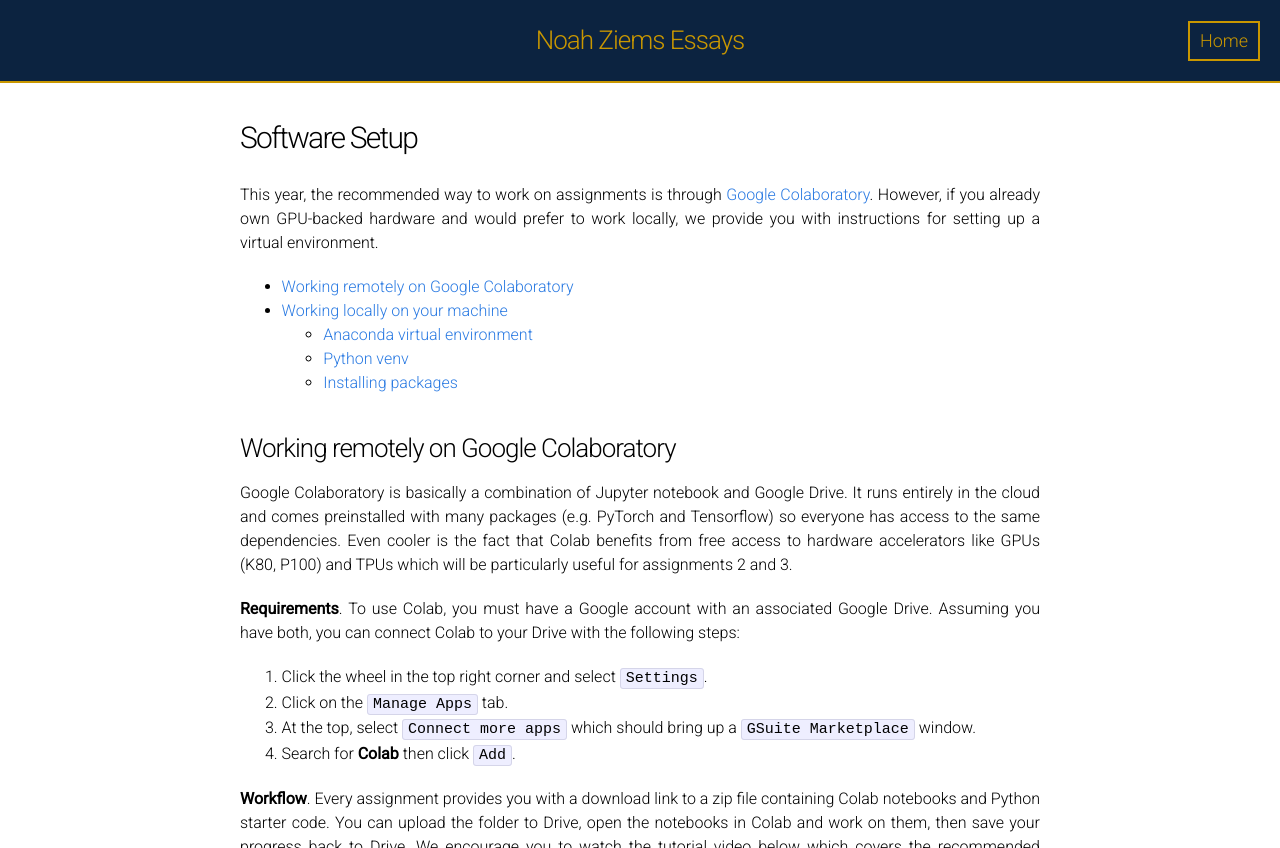
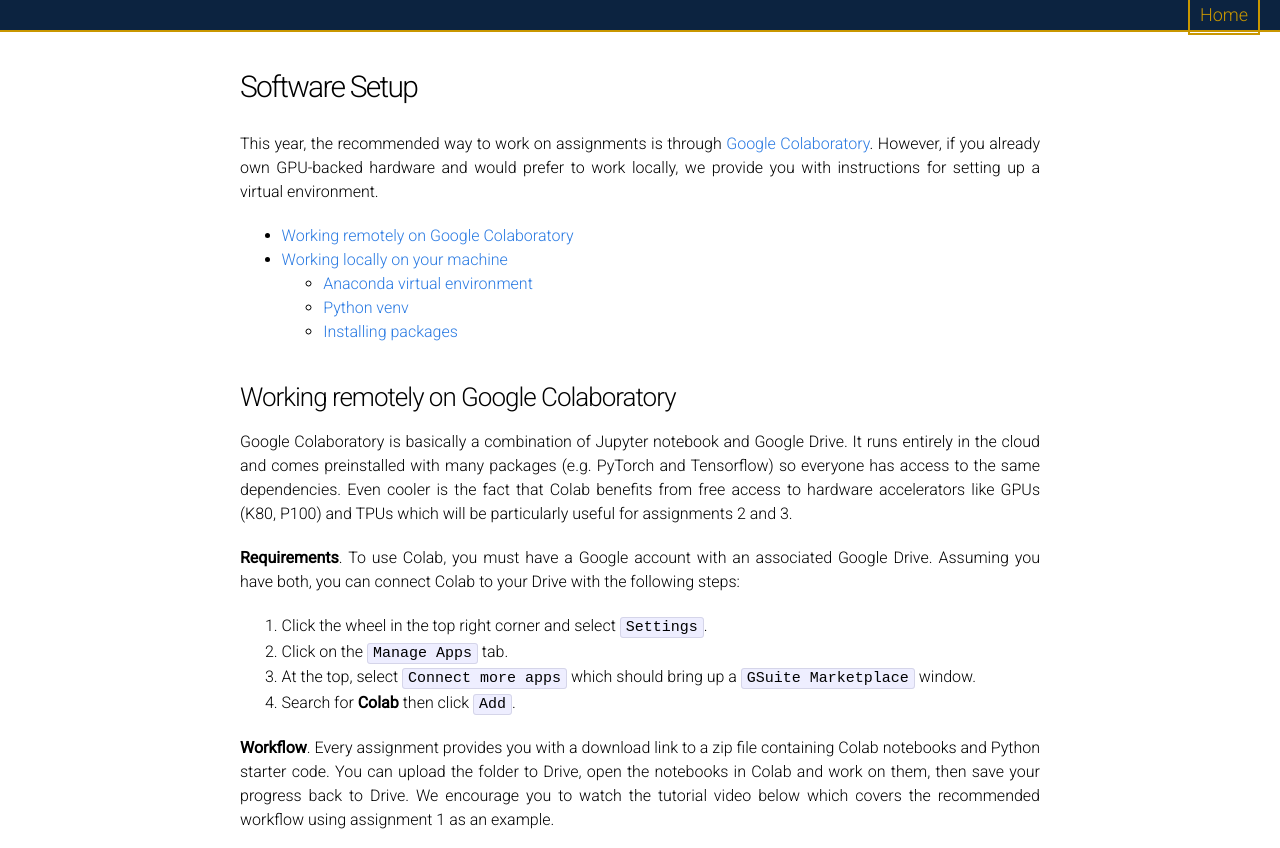
Before and after one commit to Ziems/old-site, a Jekyll site: the page built from essays/test.md, in a window 1280 px wide and 900 px high, cut to the strip 0-848 px from the top of the window. Built offline with Jekyll 4.4.1, drawn with Linux system fonts in a browser that asks for light colours.

Commit message:
Hide Essays

```diff
--- a/_includes/essays/header.html
+++ b/_includes/essays/header.html
@@ -1,6 +1,6 @@
 <header class="site-header">
 
-    <a class="site-title" href="{{ site.url }}/essays">Noah Ziems Essays</a>
+    <!-- <a class="site-title" href="{{ site.url }}/essays">Essays</a> -->
     <a class="site-link" href="{{ site.url }}">Home</a>
 
   </header>
```
